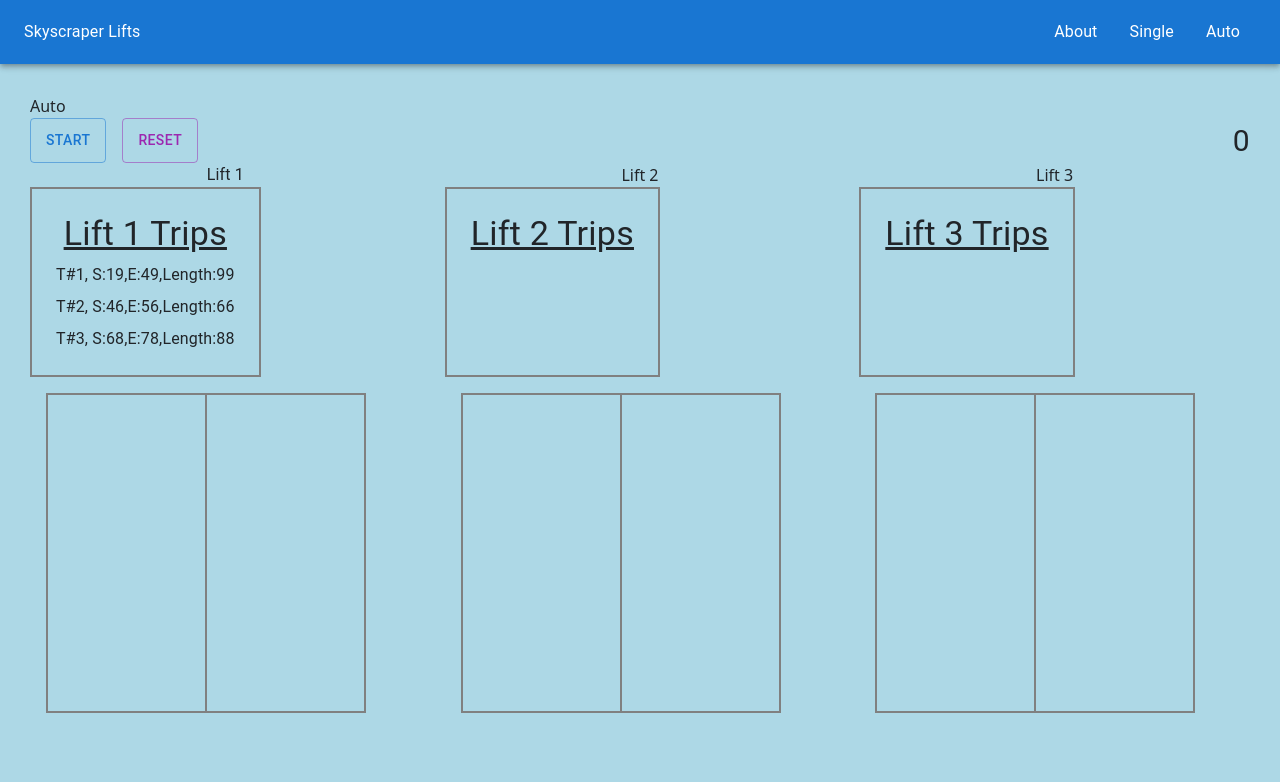
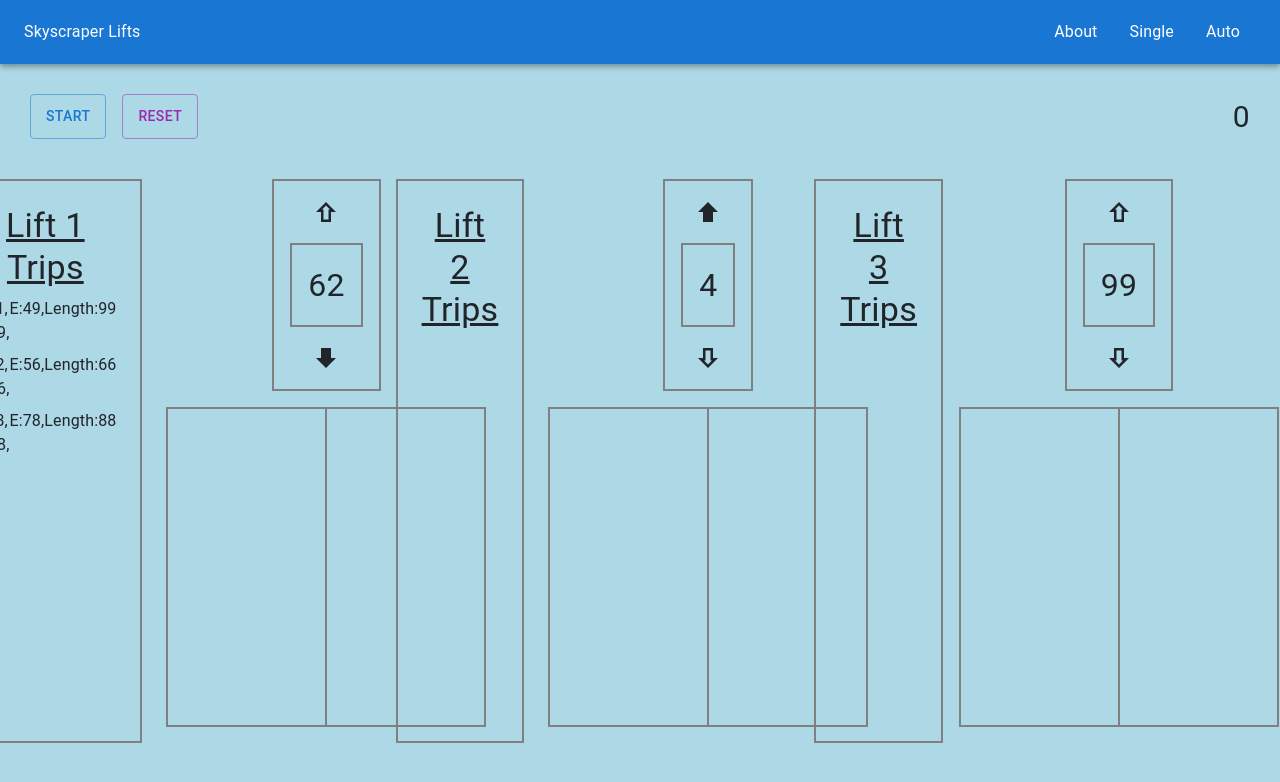
Before and after one commit to JamesFThomas/skyscraper-lifts, a React (Create React App) app: page /auto in a window 1280 px wide. Shown: the top 782 px of the page. Built offline with nearby package versions, Linux system fonts and the light colour scheme.

Commit message:
DirectionPanel reusable component, working

```diff
--- a/src/components/pages/Auto.js
+++ b/src/components/pages/Auto.js
@@ -68,9 +68,8 @@ const Auto = () => {
         alignItems: "center",
       }}
     >
-      <Grid container justifyContent={"center"}>
+      <Grid container justifyContent={"center"} gap={5}>
         <Grid item xs={12}>
-          <div>{"Auto"}</div>
           <SimulatorDuration />
         </Grid>
         <Grid item xs={12} container direction={"row"} spacing={3}>
--- /dev/null
+++ b/src/components/simulator/liftParts/DirectionPanel.js
@@ -0,0 +1,70 @@
+import { Box, Stack, Typography } from "@mui/material";
+import { Forward, ForwardOutlined } from "@mui/icons-material";
+
+const stackStyles = () => {
+  return {
+    border: "2px solid grey",
+    width: "fit-content",
+  };
+};
+
+const textStyles = () => {
+  return {
+    border: "2px solid grey",
+    fontSize: 32,
+    padding: "16px",
+    display: "flex",
+    flexDirection: "row",
+    justifyContent: "center",
+  };
+};
+
+const iconBoxStyles = () => {
+  return {
+    display: "flex",
+    flexDirection: "row",
+    justifyContent: "center",
+  };
+};
+
+const upIconStyles = () => {
+  return {
+    transform: "rotate(270deg)",
+    fontSize: 30,
+  };
+};
+const downIconStyles = () => {
+  return {
+    transform: "rotate(90deg)",
+    fontSize: 30,
+  };
+};
+
+const DirectionPanel = (props) => {
+  const { direction, currentFloor } = props;
+
+  const up = direction === "UP";
+  const down = direction === "DOWN";
+
+  return (
+    <Stack padding={2} spacing={2} sx={stackStyles}>
+      <Box sx={iconBoxStyles}>
+        {up ? (
+          <Forward sx={upIconStyles} />
+        ) : (
+          <ForwardOutlined sx={upIconStyles} />
+        )}
+      </Box>
+      <Typography sx={textStyles}>{currentFloor}</Typography>
+      <Box sx={iconBoxStyles}>
+        {down ? (
+          <Forward sx={downIconStyles} />
+        ) : (
+          <ForwardOutlined sx={downIconStyles} />
+        )}
+      </Box>
+    </Stack>
+  );
+};
+
+export default DirectionPanel;
--- a/src/components/simulator/lifts/LiftOne.js
+++ b/src/components/simulator/lifts/LiftOne.js
@@ -1,7 +1,8 @@
 import { useSelector } from "react-redux";
-import { Box, Button, Grid, Typography } from "@mui/material";
+import { Box, Button, Grid, Typography, Stack } from "@mui/material";
 import TripsDisplay from "../liftParts/TripsDisplay";
 import ElevatorDoors from "../liftParts/ElevatorDoors";
+import DirectionPanel from "../liftParts/DirectionPanel";
 
 const LiftOne = () => {
   const L1CurrentFloor = useSelector(
@@ -11,24 +12,23 @@ const LiftOne = () => {
   const L1Direction = useSelector((state) => state.everyLift.lift1.direction);
   const L1TripsArray = useSelector((state) => state.everyLift.lift1.trips);
 
-  // console.log("L1CurrentFloor", L1CurrentFloor);
-  // console.log("L1Phase", L1Phase);
-  // console.log("L1Direction", L1Direction);
-  // console.log("L1TripsArray", L1TripsArray);
   return (
     <Grid
       item
       xs={4}
       sx={{
         display: "flex",
-        flexDirection: "column",
+        flexDirection: "row",
         justifyContent: "center",
         textAlign: "center",
+        gap: 1,
       }}
     >
-      <Typography>Lift 1</Typography>
       <TripsDisplay title={"Lift 1 Trips"} trips={L1TripsArray} />
-      <ElevatorDoors phase={L1Phase} currentFloor={L1CurrentFloor} />
+      <Stack direction={"column"} alignItems={"center"}>
+        <DirectionPanel direction={L1Direction} currentFloor={L1CurrentFloor} />
+        <ElevatorDoors phase={L1Phase} currentFloor={L1CurrentFloor} />
+      </Stack>
     </Grid>
   );
 };
--- a/src/components/simulator/lifts/LiftThree.js
+++ b/src/components/simulator/lifts/LiftThree.js
@@ -1,7 +1,8 @@
-import { Box, Button, Grid } from "@mui/material";
+import { Box, Button, Grid, Stack } from "@mui/material";
 import TripsDisplay from "../liftParts/TripsDisplay";
 import ElevatorDoors from "../liftParts/ElevatorDoors";
-
+import DirectionPanel from "../liftParts/DirectionPanel";
+<DirectionPanel direction={""} currentFloor={99} />;
 const LiftThree = () => {
   return (
     <Grid
@@ -9,14 +10,16 @@ const LiftThree = () => {
       xs={4}
       sx={{
         display: "flex",
-        flexDirection: "column",
+        flexDirection: "row",
         justifyContent: "center",
         textAlign: "center",
       }}
     >
-      Lift 3
       <TripsDisplay title={"Lift 3 Trips"} trips={[]} />
-      <ElevatorDoors phase={"IDLE"} currentFloor={0} />
+      <Stack direction={"column"} alignItems={"center"}>
+        <DirectionPanel direction={""} currentFloor={99} />
+        <ElevatorDoors phase={"IDLE"} currentFloor={0} />
+      </Stack>
     </Grid>
   );
 };
--- a/src/components/simulator/lifts/LiftTwo.js
+++ b/src/components/simulator/lifts/LiftTwo.js
@@ -1,7 +1,8 @@
-import { Box, Button, Grid } from "@mui/material";
+import { Box, Button, Grid, Stack } from "@mui/material";
 
 import TripsDisplay from "../liftParts/TripsDisplay";
 import ElevatorDoors from "../liftParts/ElevatorDoors";
+import DirectionPanel from "../liftParts/DirectionPanel";
 
 const LiftTwo = () => {
   return (
@@ -10,14 +11,17 @@ const LiftTwo = () => {
       xs={4}
       sx={{
         display: "flex",
-        flexDirection: "column",
+        flexDirection: "row",
         justifyContent: "center",
         textAlign: "center",
+        gap: 1,
       }}
     >
-      Lift 2
       <TripsDisplay title={"Lift 2 Trips"} trips={[]} />
-      <ElevatorDoors phase={"IDLE"} currentFloor={0} />
+      <Stack direction={"column"} alignItems={"center"}>
+        <DirectionPanel direction={"UP"} currentFloor={4} />
+        <ElevatorDoors phase={"IDLE"} currentFloor={0} />
+      </Stack>
     </Grid>
   );
 };
--- a/src/state/everyLiftSlice.js
+++ b/src/state/everyLiftSlice.js
@@ -4,9 +4,9 @@ export const everyLiftSlice = createSlice({
   name: "lifts",
   initialState: {
     lift1: {
-      currentFloor: 5,
+      currentFloor: 62,
       phase: "IDLE",
-      direction: "UP",
+      direction: "DOWN",
       trips: [
         { start: 19, end: 49, duration: 99 },
         { start: 46, end: 56, duration: 66 },
```
Also changed, not shown: src/components/simulator/liftParts/TripsDisplay.js (+0 -12 lines).
